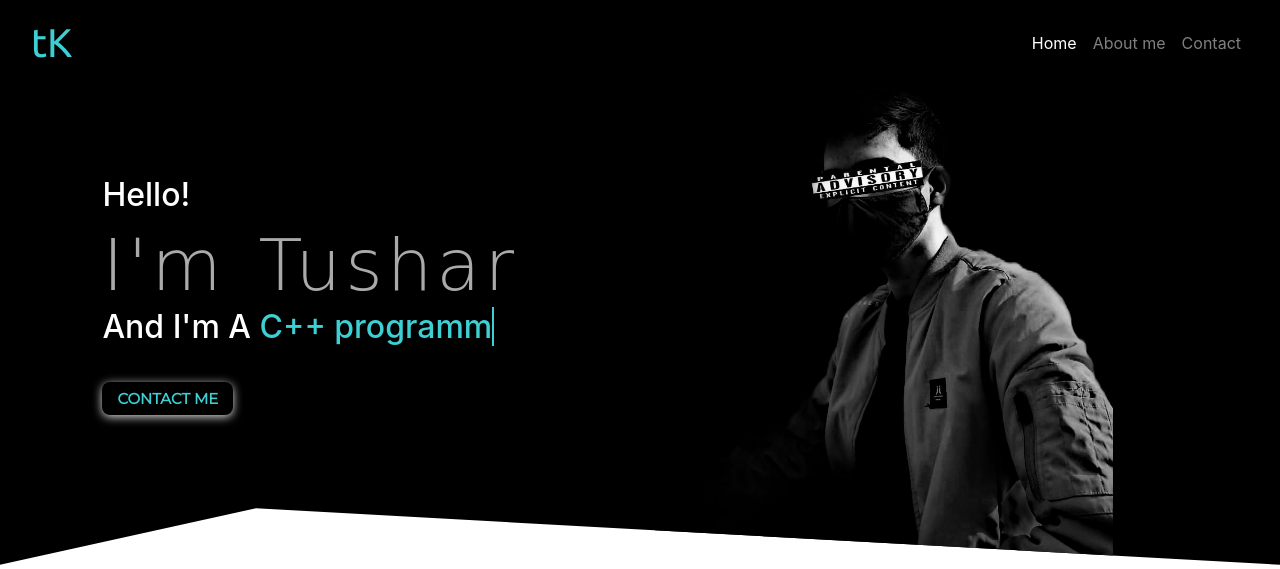
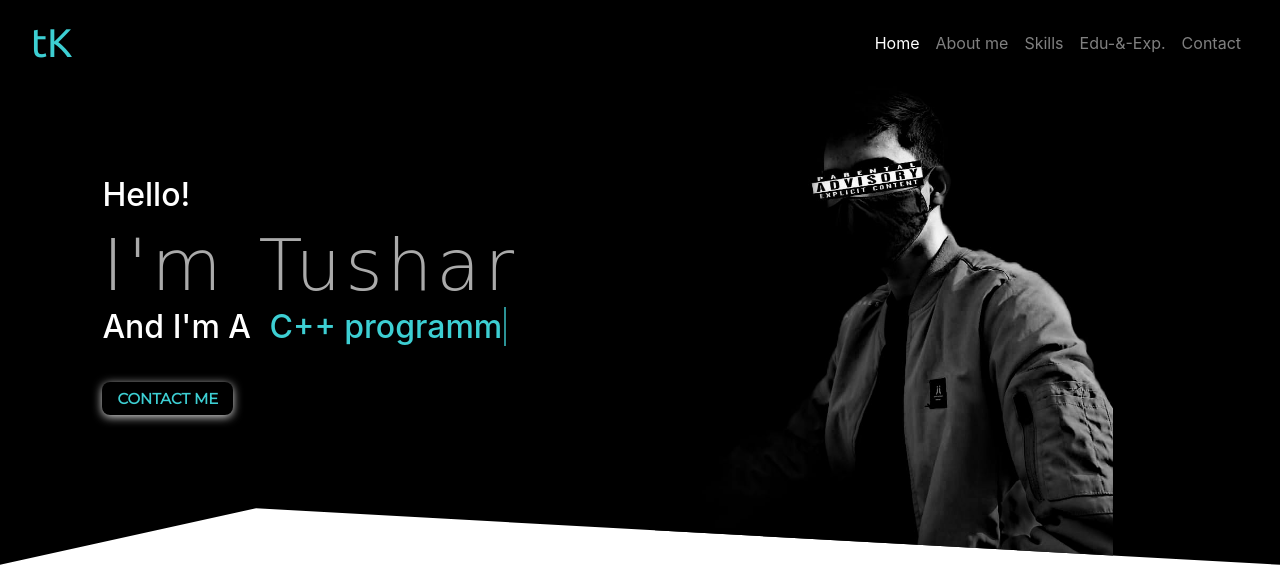
Before and after one commit to Tusharknwl/portfolio-2021, a PHP site: page /index.html in a window 1280 px wide. Shown: the top 569 px of the page. Run offline with PHP 8.4, Linux system fonts and the light colour scheme; some libraries are stand-ins or nearby versions; some web fonts are replaced.

Commit message:
19 Apr 21

```diff
--- a/css/style.css
+++ b/css/style.css
@@ -1,6 +1,11 @@
 
 * {
   list-style: none;
+}
+.greeting a.typewrite {
+  text-decoration: none;
+  color: #3DCFD3;
+  cursor:default;
 }
 
 .primary {
@@ -94,11 +99,11 @@ h1:hover .name {
   width: 75%;
 }
 
-.row .glowtext {
+/* .row .glowtext {
   color: #3DCFD3;
-}
+} */
 
-h2 .glowtext {
+.greeting h2 a.typewrite {
   margin:0px;
   white-space:nowrap;
   overflow:hidden;
@@ -112,10 +117,14 @@ h2 .glowtext {
 }
 @keyframes blink {
   0%,100% {
+    margin-left: 10px;
+    padding-right: 2px;
     border-right:2px solid transparent;
   }
   50% {
-    border-right:2px solid #fff;
+    margin-left: 10px;
+    padding-right: 2px;
+    border-right:2px solid #3DCFD3;
   }
 }
 
@@ -321,10 +330,7 @@ h2 .glowtext {
   font-size: 1.5rem;
 }
 #education ul li {
-  /* padding-bottom: 1rem;
-  padding-top: 2rem; */
   line-height: 1.5;
-  /* padding-left: 3rem;  */
   margin-bottom: 3rem;
   width: 45%;
   display: block;
@@ -334,10 +340,10 @@ h2 .glowtext {
 
 #education li.left {
   margin-right: auto;
-  /* margin-left: auto; */
   padding: 0 2% 2rem 3%;
   text-align: right;
   border-radius: 10px 0 10px 10px;
+  border-right: 5px solid #3DCFD3;
 }
 
 #education li.right {
@@ -345,6 +351,7 @@ h2 .glowtext {
   padding: 0 3% 2rem 2%;
   text-align: left;
   border-radius: 0 10px 10px;
+  border-left: 5px solid #3DCFD3;
 }
 .timeline-content .date {
   font-size: 16px;
@@ -360,199 +367,6 @@ h2 .glowtext {
     z-index: 1;
   }
 
-/*
-#educaion .timeline::before {
-    content: "";
-    position: relative;
-    top: 0;
-    left: 52.5%;
-    transform: translateX(-50%);
-    width: 2px;
-    height: 100%;
-    background-color: #000;
-  }
-
-.timeline ul li::before {
-    content: "";
-    position: relative;
-    height: 20px;
-    width: 20px;
-    border-radius: 50%;
-    background-color: black;
-    top: 0px;
-  }
-  .timeline ul li:nth-child(odd)::before {
-    transform: translate(50%, -50%);
-    right: -30px;
-  }
-  .timeline ul li:nth-child(even)::before {
-    transform: translate(-50%, -50%);
-    left: -30px;
-  }
-  .timeline-content .date {
-    position: absolute;
-    top: -30px;
-  }
-  .timeline ul li:hover::before {
-    background-color: rgb(45, 184, 184);
-  }
-
-
-/* #education {
-  min-height: 100vh;
-  width: 100%; yh comment kyu kia h
-  display: flex;
-  align-items: center;
-  justify-content: center;
-  padding: 100px 0;
-  background-color: #fff;
-}
-*/
-/* #education h1 {
-  text-align: center;
-  display: block;
-}
-
-
-#education .timeline-content .h-right {
-  text-align: left;
-  display: block; /*dekh heading 1 and 3 ko left align krrna h or 2 and 4 ko right
-  kya kr rha h
-}
-
-#education  .h-left {
-
-}
-
-.timeline {
-  width: 80%;
-  height: auto;
-  max-width: 800px;
-  margin: 0 auto;
-}
-
-.timeline ul li {
-  padding: 20px;
-  background-color: #1e1f22;
-  color: white;
-  display: block;
-  margin-bottom: 30px;
-}
-
-.right {
-  margin-left: 53%;
-  border-radius: 0 10px 10px;
-}
-
-.left {
-  margin-right: 53%;
-  border-radius: 10px 0 10px 10px;
-}
-/*
-.timeline ul li:last-child {
-  margin-bottom: 0;
-}*/
-
-/*
-.timeline-content h1 {
-  font-weight: 500;
-  font-size: 25px;
-  line-height: 30px;
-  margin-bottom: 10px;
-}
-.timeline-content p {
-  font-size: 16px;
-  line-height: 30px;
-  font-weight: 300;
-}
-*/
-
-  /*
-
-/* element.style {
-    margin-right: -10;
-    margin-right: -20px;
-    margin-bottom: 20px;
-} */
-
-
-/*
-.timeline-content .date {
-    position: relative;
-    top: -45px;
-    z-index: 1000;
-}
-.timeline-content .date-left {
-    font-size: 16px;
-    font-weight: 500;
-    letter-spacing: 2px;
-    color: #000;
-    margin-right: -20px;
-    float: right;
-}
-.timeline-content .date-right {
-    font-size: 16px;
-    font-weight: 500;
-    letter-spacing: 2px;
-    color: #000;
-    margin-left: -20px;
-    float: left;
-}
-/*
-
-@media only screen and (min-width: 768px) {
-  .timeline:before {
-    content: "";
-    position: absolute;
-    top: 0;
-    left: 52.5%;
-    transform: translateX(-50%);
-    width: 2px;
-    height: 100%;
-    background-color: #000;
-  }
-  .timeline ul li {
-    width: 50%;
-    position: relative;
-    margin-bottom: 50px;
-  }
-  .timeline ul li:nth-child(odd) {
-    float: left;
-    clear: right;
-    transform: translateX(-30px);
-    border-radius: 20px 0px 20px 20px;
-  }
-  .timeline ul li:nth-child(even) {
-    float: right;
-    clear: left;
-    transform: translateX(30px);
-    border-radius: 0px 20px 20px 20px;
-  }
-  .timeline ul li::before {
-    content: "";
-    position: absolute;
-    height: 20px;
-    width: 20px;
-    border-radius: 50%;
-    background-color: gray;
-    top: 0px;
-  }
-  .timeline ul li:nth-child(odd)::before {
-    transform: translate(50%, -50%);
-    right: -30px;
-  }
-  .timeline ul li:nth-child(even)::before {
-    transform: translate(-50%, -50%);
-    left: -30px;
-  }
-  .timeline-content .date {
-    position: absolute;
-    top: -30px;
-  }
-  .timeline ul li:hover::before {
-    background-color: rgb(45, 184, 184);
-  }
-} */
 
 /* contact section */
 
--- a/index.html
+++ b/index.html
@@ -31,13 +31,19 @@
         <div class="collapse navbar-collapse" id="navbarToggler">
           <ul class="navbar-nav ml-auto">
             <li class="nav-item active">
-              <a href="" class="nav-link">Home</a>
+              <a href="#" class="nav-link">Home</a>
             </li>
             <li class="nav-item">
-              <a href="#aboutME" class="nav-link">About me</a>
+              <a href="#aboutMe" class="nav-link">About me</a>
             </li>
             <li class="nav-item">
-              <a href="" class="nav-link">Contact</a>
+              <a href="#skills" class="nav-link">Skills</a>
+           </li>
+           <li class="nav-item">
+              <a href="#education" class="nav-link">Edu-&-Exp.</a>
+           </li>
+            <li class="nav-item">
+              <a href="#contactme" class="nav-link">Contact</a>
            </li>
          </ul>
         </div>
--- a/script.js
+++ b/script.js
@@ -51,6 +51,6 @@ var TxtType = function(el, toRotate, period) {
         // INJECT CSS
         var css = document.createElement("style");
         css.type = "text/css";
-        css.innerHTML = ".typewrite > .wrap { border-right: 0.08em solid #3DCFD3;}";
+        css.innerHTML = ".typewrite > .wrap { }";
         document.body.appendChild(css);
     };
```
